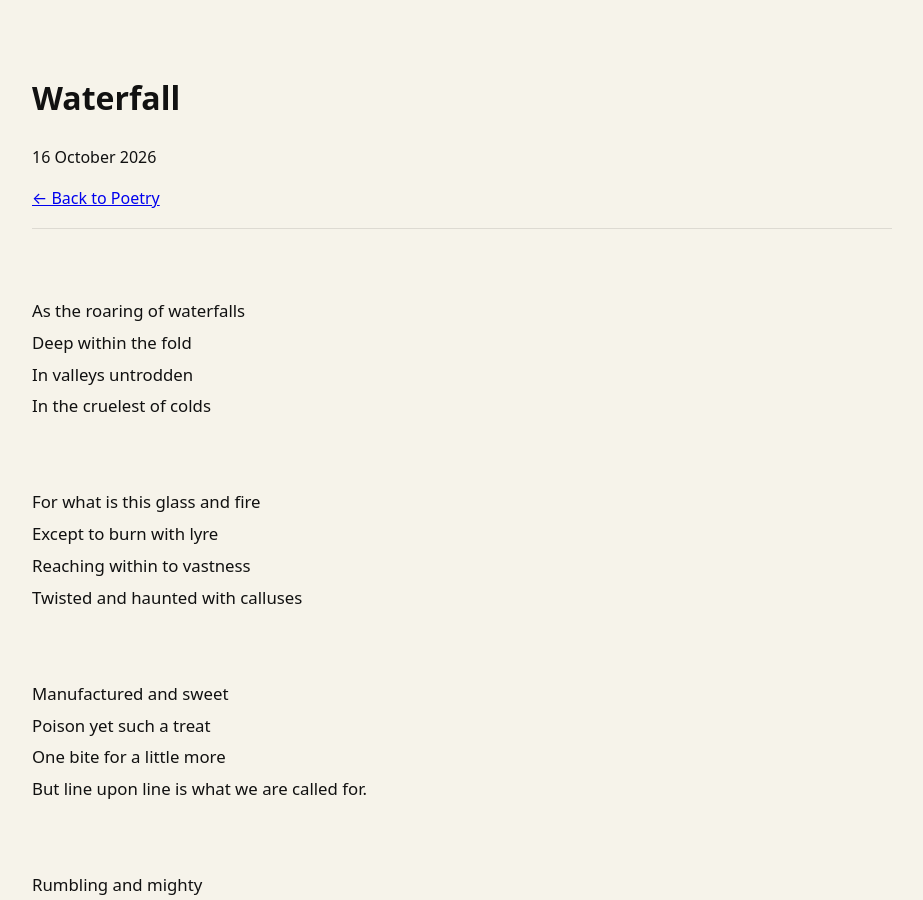
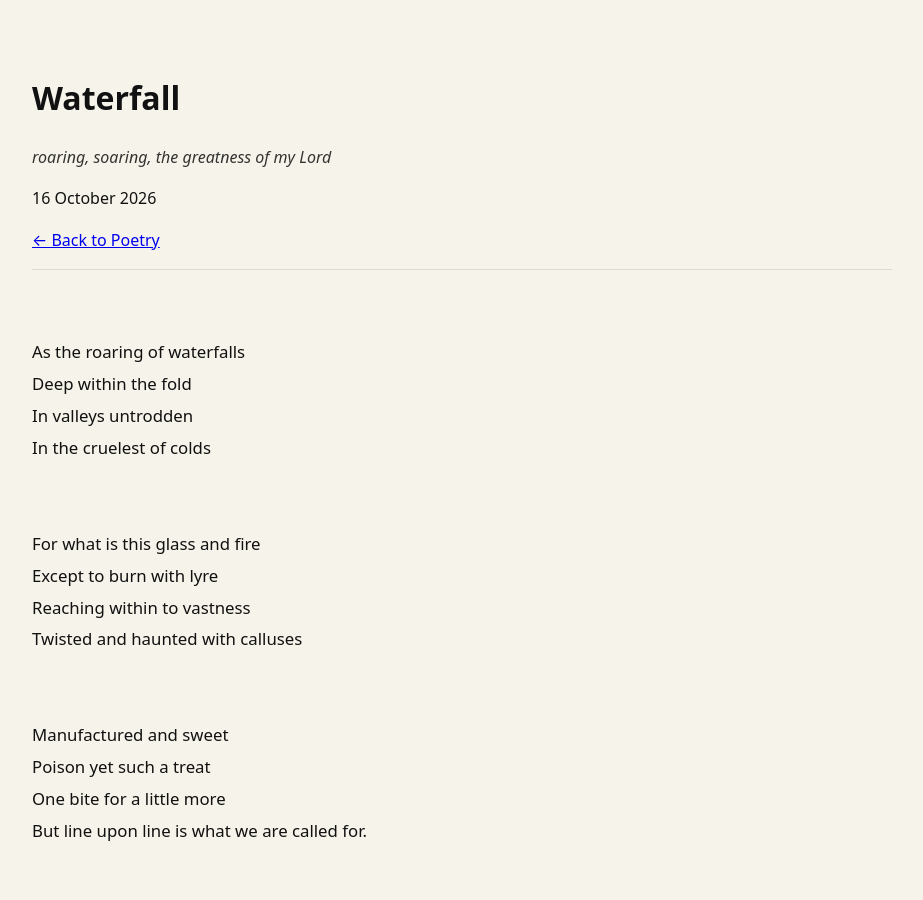
Before and after one commit to Wagz28/Wagz28.github.io, a Jekyll site: the page built from _poems/waterfall.md, in a window 1280 px wide and 900 px high. Shown: the whole window, without its empty margins (178-1101 px from the left). Built offline with Jekyll 4.4.1, drawn with Linux system fonts in a browser that asks for light colours; some of the changed text lies outside the part shown.

Commit message:
Update summary and tags in waterfall.md

```diff
--- a/_poems/waterfall.md
+++ b/_poems/waterfall.md
@@ -1,8 +1,8 @@
 ---
 title: "Waterfall"
 date: 2026-10-16
-summary: ""
-tags: []
+summary: "roaring, soaring, the greatness of my Lord"
+tags: [glorify, greatness, death, riddle-like]
 ---
 
 As the roaring of waterfalls
```
